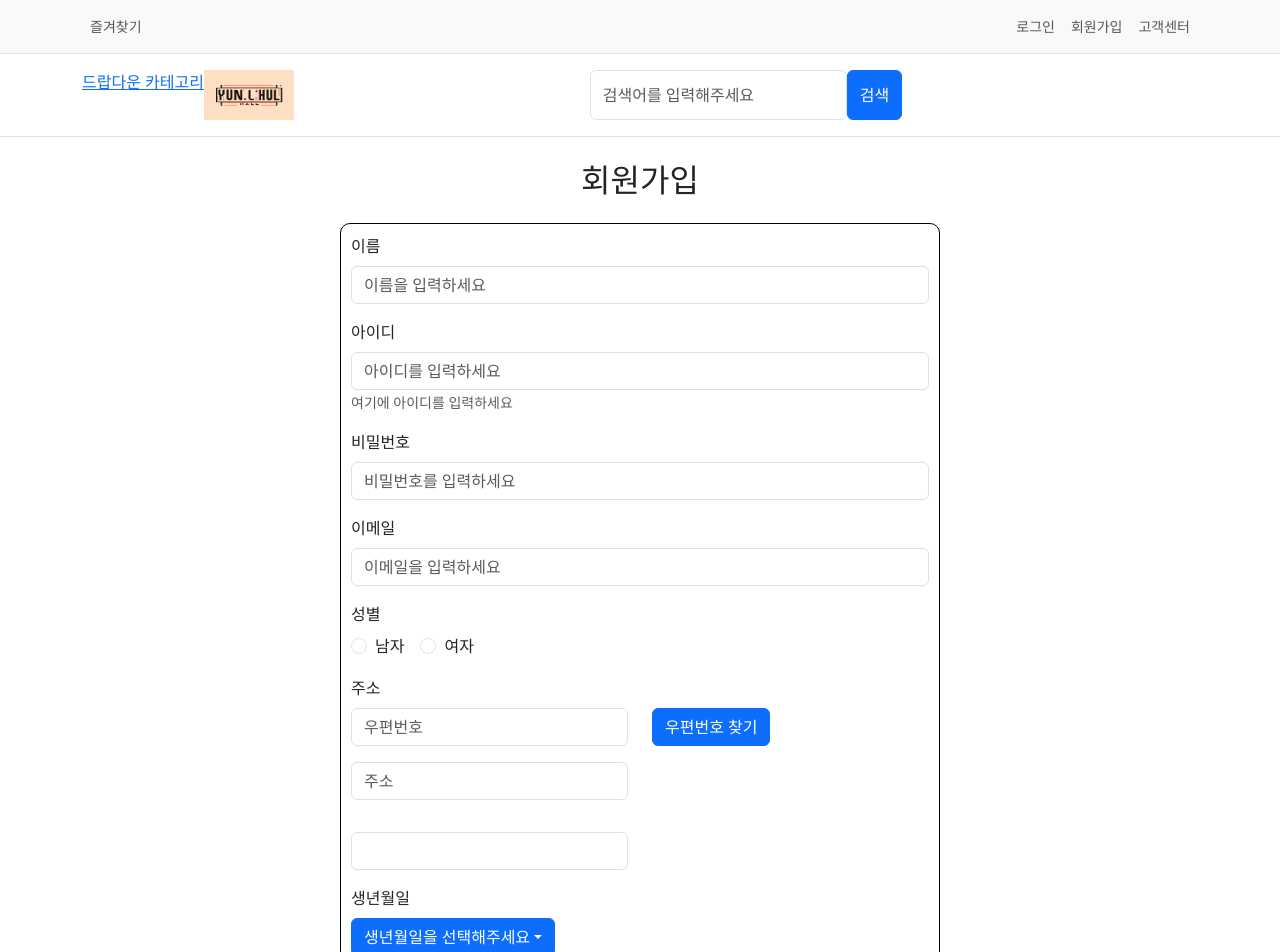
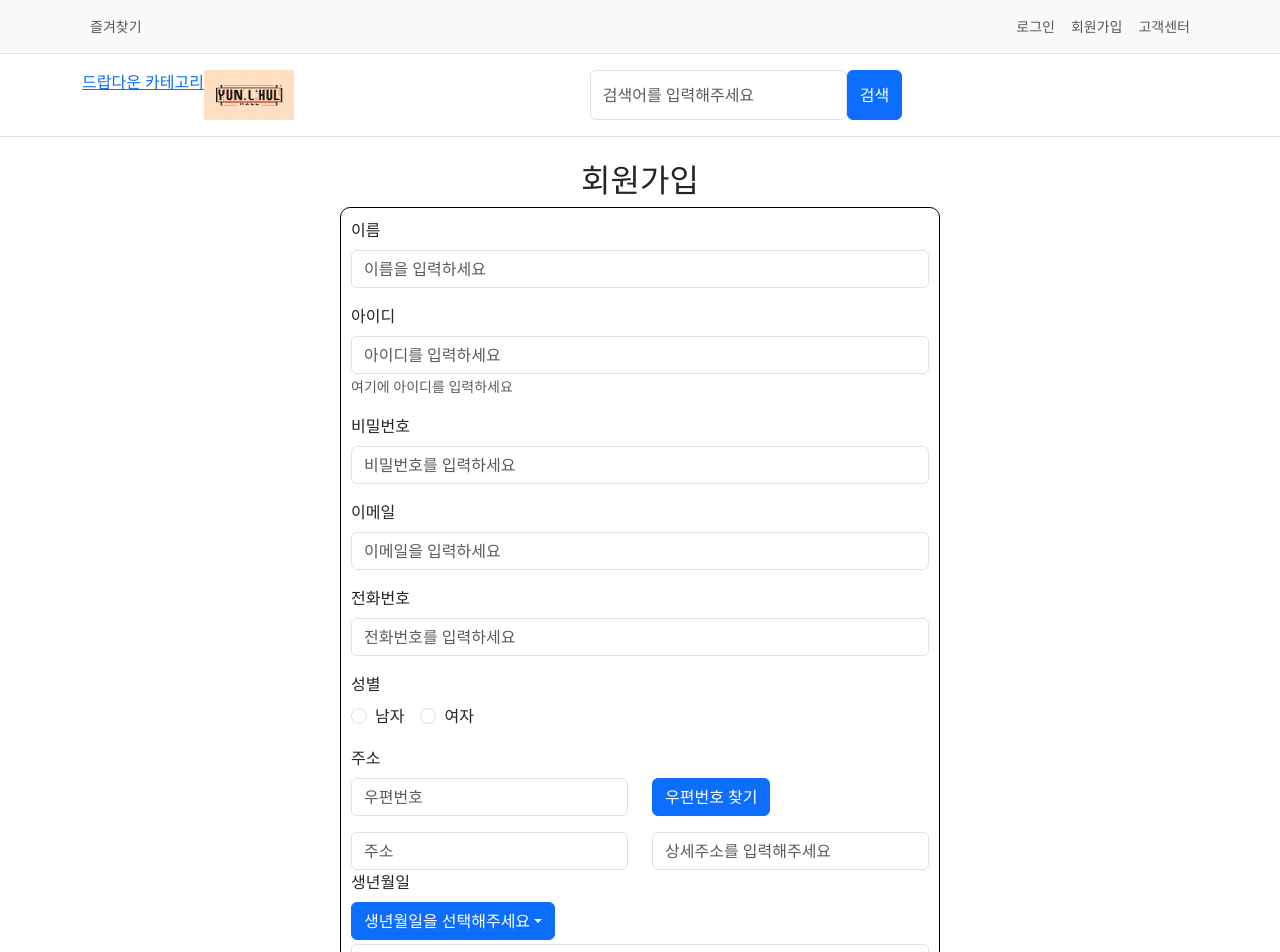
Before and after one commit to hyc4841/react-shop, a React (Create React App) app: page /signup in a window 1280 px wide. Shown: the top 952 px of the page. Built offline with nearby package versions, Linux system fonts and the light colour scheme.

Commit message:
필드 예외 api 변경에 따른 수정 및 전화번호 추가

```diff
--- a/src/component/page/signup/signupPage.jsx
+++ b/src/component/page/signup/signupPage.jsx
@@ -20,6 +20,7 @@ const Signup = (props) => {
     const [ birthDate, setBirthDate ] = useState('');             // 생년월일
     const [ gender, setGender ] = useState('NONE');               // 성별
     const [ email, setEmail ] = useState('');                     // 이메일
+    const [ phoneNum, setPhoneNum ] = useState('');               // 휴대전화 번호
 
     const [ city, setCity ] = useState('');                       // 도시
     const [ zipcode, setZipcode ] = useState('');                 // 우편번호
@@ -31,7 +32,7 @@ const Signup = (props) => {
 
     const [ birthDateShow, setBirthDateShow ] = useState('');     // 생년월일 표시 변수
 
-    const [error, setError ] = useState({});                      // 회원가입 오류 응답 변수
+    const [error, setError ] = useState('');                      // 회원가입 오류 응답 변수
 
     /*
     const errorText = styled(Form.Control)`
@@ -53,9 +54,9 @@ const Signup = (props) => {
 
             navigate('/'); // 회원가입 성공하면 홈 화면으로 이동
 
-        } catch (err) {
-            console.error("회원가입 오류 : ", err);
-            setError(err.response.data);
+        } catch (error) {
+            console.error("회원가입 오류 : ", error);
+            setError(error.response.data);
         }
     }
 
@@ -115,7 +116,13 @@ const Signup = (props) => {
                 <Col sm={12} className="text-center"><h2>회원가입</h2></Col>
 
                 <Col sm={12} className='text-center'>
-                    {error && <p style={{ color: 'red' }}>{error.message}</p>}
+                    {error.message &&
+                        <>
+                            {error.message.map((error, index) => (
+                                <p style={{ color: 'red' }}>{error.message}</p>
+                            ))}
+                        </>
+                    }
                 </Col>
 
                 <Col sm={12} className="d-flex justify-content-center">
@@ -128,7 +135,14 @@ const Signup = (props) => {
                                 <Form.Group className="mb-3" controlId="name">
                                     <Form.Label>이름</Form.Label>
                                     <Form.Control onChange={(e) => setName(e.target.value)} type="text" value={name} placeholder="이름을 입력하세요" />
-                                    {error && <p style={{ color: 'red' }}>{error.name}</p>}
+                                    {error.name &&
+                                    <>
+                                        {error.name.map((error, index) => (
+                                            <p style={{ color: 'red' }}>{error.message}</p>
+                                        ))}
+                                    </>
+                                    }
+
                                 </Form.Group>
                             </Col>
 
@@ -138,29 +152,63 @@ const Signup = (props) => {
                                     <Form.Label>아이디</Form.Label>
                                     <Form.Control onChange={(e) => setLoginId(e.target.value)} type="text" value={loginId} placeholder="아이디를 입력하세요" />
                                     <Form.Text className="text-muted">여기에 아이디를 입력하세요</Form.Text>
-                                    {error && <p style={{ color: 'red' }}>{error.loginId}</p>}
+                                    {error.loginId &&
+                                    <>
+                                        {error.loginId.map((error, index) => (
+                                            <p style={{ color: 'red' }}>{error.message}</p>
+                                        ))}
+                                    </>
+                                    }
                                 </Form.Group>
                             </Col>
 
-                            {/* 비밀번호 섹션 */}
+                            {/* 비밀번호 */}
                             <Col sm={12}>
                                 <Form.Group className="mb-3">
                                     <Form.Label>비밀번호</Form.Label>
                                     <Form.Control onChange={(e) => setPassword(e.target.value)} type="password" placeholder="비밀번호를 입력하세요" />
-                                    {error && <p style={{ color: 'red' }}>{error.password}</p>}
+                                    {error.password &&
+                                    <>
+                                        {error.password.map((error, index) => (
+                                            <p style={{ color: 'red' }}>{error.message}</p>
+                                        ))}
+                                    </>
+                                    }
                                 </Form.Group>
                             </Col>
 
-                            {/* 이메일 섹션 */}
+                            {/* 이메일 */}
                             <Col sm={12}>
                                 <Form.Group className="mb-3">
                                     <Form.Label>이메일</Form.Label>
                                     <Form.Control onChange={(e) => setEmail(e.target.value)} type="email" value={email} placeholder="이메일을 입력하세요" />
-                                    {error && <p style={{ color: 'red' }}>{error.email}</p>}
+                                    {error.email &&
+                                    <>
+                                        {error.email.map((error, index) => (
+                                            <p style={{ color: 'red' }}>{error.message}</p>
+                                        ))}
+                                    </>
+                                    }
                                 </Form.Group>
                             </Col>
 
-                            {/* 성별 섹션 */}
+                            {/* 전화번호 */}
+                            <Col sm={12}>
+                                <Form.Group className="mb-3">
+                                    <Form.Label>전화번호</Form.Label>
+                                    <Form.Control onChange={(e) => setPhoneNum(e.target.value)} type="text" value={phoneNum} placeholder="전화번호를 입력하세요" />
+                                    {error.phoneNum &&
+                                    <>
+                                        {error.phoneNum.map((error, index) => (
+                                            <p style={{ color: 'red' }}>{error.message}</p>
+                                        ))}
+                                    </>
+                                    }
+                                </Form.Group>
+                            </Col>
+
+
+                            {/* 성별 */}
                             <Col xs={12}>
                                 <Form>
                                     <Form.Label>성별</Form.Label>
@@ -184,7 +232,13 @@ const Signup = (props) => {
                                                 value={"WOMEN"}
                                                 onChange={(e) => setGender(e.target.value)}
                                             />
-                                            {error && <p style={{ color: 'red' }}>{error.gender}</p>}
+                                    {error.gender &&
+                                    <>
+                                        {error.gender.map((error, index) => (
+                                            <p style={{ color: 'red' }}>{error.message}</p>
+                                        ))}
+                                    </>
+                                    }
                                         </div>
                                     ))}
                                 </Form>
@@ -216,28 +270,35 @@ const Signup = (props) => {
                                     />
 
                                     <Col sm={12} md={6}>
-                                        <Form.Group className="mb-3">
+                                        <Form.Group className="">
                                             <Form.Control type="text" placeholder="주소" value={street} readOnly/>
                                         </Form.Group>
+                                        {error.street &&
+                                            <>
+                                                {error.street.map((error, index) => (
+                                                    <p style={{ color: 'red', paddingTop: "0px"}}>{error.message}</p>
+                                                ))}
+                                            </>
+                                        }
                                     </Col>
 
-                                    {error && <p style={{ color: 'red' }}>{error.zipcode}</p>}
+
+
                                     <Col sm={12} md={6}>
-                                        <Form.Group className="mb-3">
-                                            {/* 이부분 삼항연산자 동작하도록 만들어야함. */}
-                                            {error ? <Form.Control
-                                            type="text"
-                                            placeholder={error.detailedAddress}
-                                            value={detailedAddress}
-                                            onChange={(e) => setDetailedAddress(e.target.value)} />
-                                            :
-                                            <Form.Control
-                                            type="text"
-                                            placeholder="상세주소를 입력해주세요."
-                                            value={detailedAddress}
-                                            onChange={(e) => setDetailedAddress(e.target.value)} />
-                                            }
+
+                                        <Form.Group className="">
+                                            <Form.Control type="text" onChange={(e) => setDetailedAddress(e.target.value)}
+                                            value={detailedAddress} placeholder="상세주소를 입력해주세요"/>
                                         </Form.Group>
+
+                                        {error.detailedAddress &&
+                                            <>
+                                                {error.detailedAddress.map((error, index) => (
+                                                    <p style={{ color: 'red', paddingTop: "0px"}}>{error.message}</p>
+                                                ))}
+                                            </>
+                                        }
+
                                     </Col>
                                 </Row>
                             </Col>
@@ -274,7 +335,6 @@ const Signup = (props) => {
                                     </Col>
                                 </Row>
                             </Col>
-
                         </Row>
                     </Form>
                 </Col>
```
